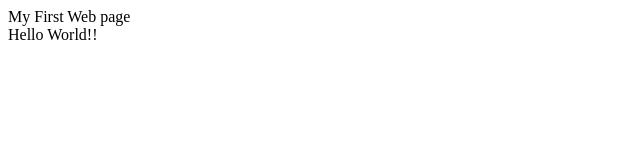
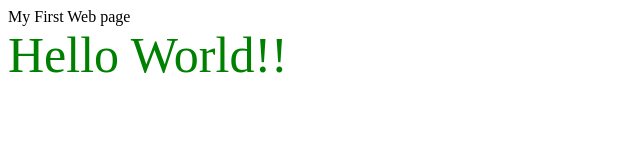
Before and after one commit to Mohan-VS/Website, a plain HTML site: page index.html in a window 1280 px wide. Shown: the whole page, without its empty margins (0-640 px from the left). Drawn offline with Linux system fonts and the light colour scheme.

Commit message:
Update index.html

```diff
--- a/index.html
+++ b/index.html
@@ -4,7 +4,7 @@
 </head>
 <body>
 
-<div style="color:green font-size:40px">
+<div style="color:green;font-size:50px;">
 Hello World!!
 </body>
 </html>
```
